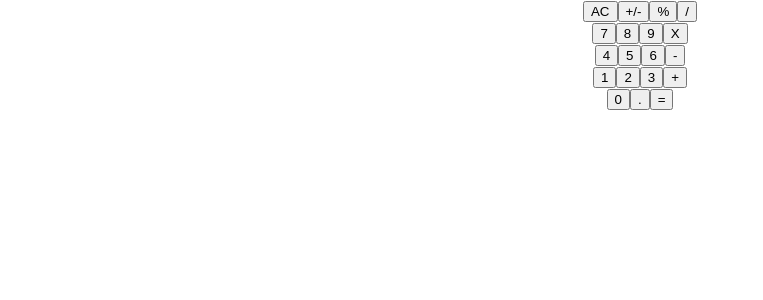
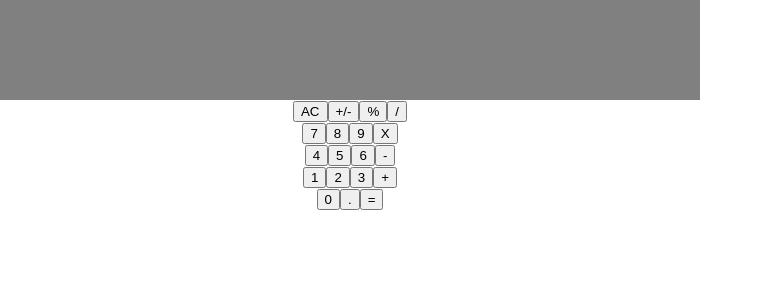
Before and after one commit to marcode95/calculator, a React (Create React App) app: page / in a window 1280 px wide. Shown: the top 300 px of the page, without its empty margins (0-763 px from the left). Built offline with nearby package versions, Linux system fonts and the light colour scheme.

Commit message:
Start styling out display

```diff
--- a/src/components/App.js
+++ b/src/components/App.js
@@ -24,8 +24,12 @@ class App extends Component {
     const { next } = this.state;
     const { operation } = this.state;
     return (
-      <div className="App">
-        <Display total={total} next={next} operation={operation} />
+      <div className="App" style={{ display: 'flex', flexDirection: 'column', width: 700 }}>
+        <Display
+          total={total}
+          next={next}
+          operation={operation}
+        />
         <ButtonPanel clickHandler={this.handleClick} />
       </div>
     );
--- a/src/components/Display.js
+++ b/src/components/Display.js
@@ -1,11 +1,15 @@
 import React from 'react';
 import PropTypes from 'prop-types';
+import './style.css';
+import './reset.css';
 
 const Display = ({ total, next, operation }) => (
   <>
-    <div style={{ color: 'red' }}>{total}</div>
-    <div>{operation}</div>
-    <div>{next}</div>
+    <div className="display">
+      <p className="result" style={{ display: (next === null || 0) ? 'block' : 'none' }}>{total}</p>
+      <p className="operation">{operation}</p>
+      <p className="next">{next}</p>
+    </div>
   </>
 );
 
--- /dev/null
+++ b/src/components/reset.css
@@ -0,0 +1,18 @@
+html, body, div, span, applet, object, iframe,
+h1, h2, h3, h4, h5, h6, p, blockquote, pre,
+a, abbr, acronym, address, big, cite, code,
+del, dfn, em, img, ins, kbd, q, s, samp,
+small, strike, strong, sub, sup, tt, var,
+b, u, i, center,
+dl, dt, dd, ol, ul, li,
+fieldset, form, label, legend,
+table, caption, tbody, tfoot, thead, tr, th, td,
+article, aside, canvas, details, embed,
+figure, figcaption, footer, header, hgroup,
+menu, nav, output, ruby, section, summary,
+time, mark, audio, video {
+	margin: 0;
+	padding: 0;
+	border: 0;
+	box-sizing: border-box;
+}
--- /dev/null
+++ b/src/components/style.css
@@ -0,0 +1,24 @@
+p {
+  font-family: Arial, Helvetica, sans-serif;
+}
+
+.display {
+  height: 100px;
+  background-color: grey;
+  display: flex;
+  justify-content: flex-end;
+  padding: 10px;
+}
+
+.result {
+  color: white;
+  font-size: 30px;
+  font-weight: bold;
+  align-self: center;
+}
+
+.operation {
+  color: white;
+  font-size: 20px;
+  align-self: flex-end;
+}
```
